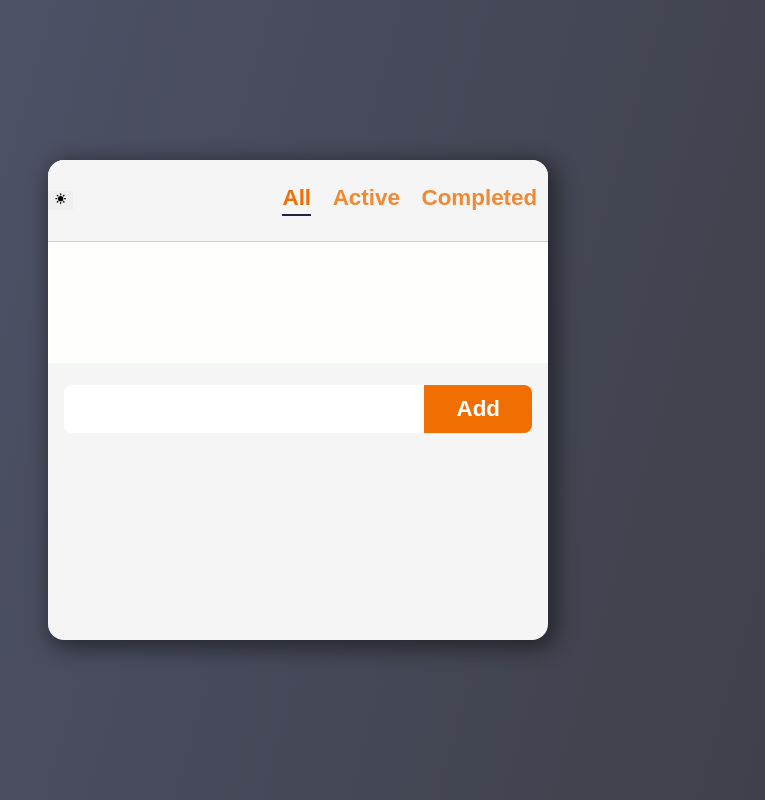
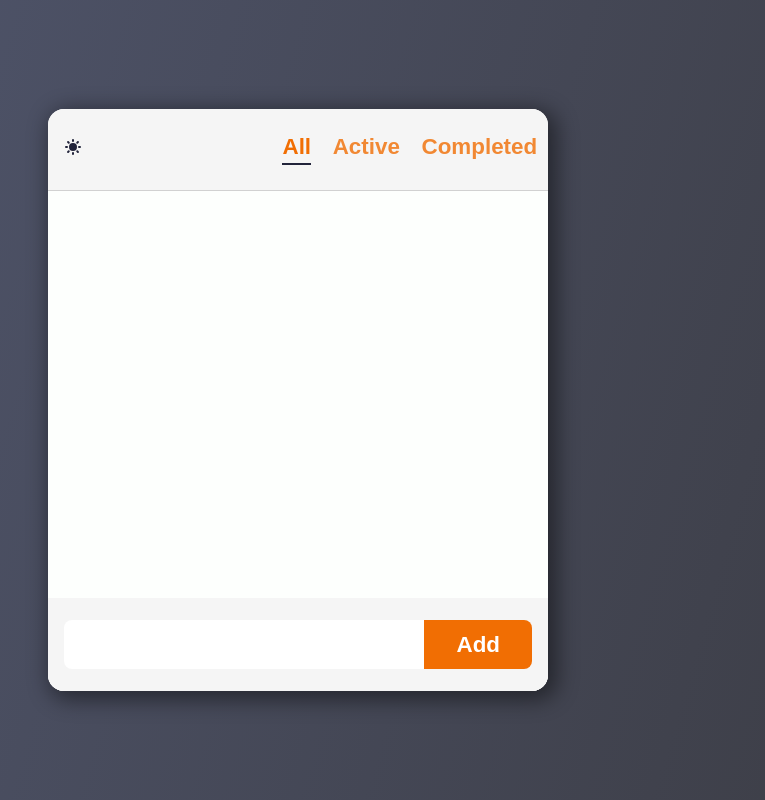
Before and after one commit to sejinniemma/TodoApp, a React (Create React App) app: page / in a window 1280 px wide. Shown: the whole page, without its empty margins (342-1107 px from the left). Built offline with nearby package versions, Linux system fonts and the light colour scheme; the HTML template or start-up script is replaced by a standard one.

Commit message:
add DarkMode context

```diff
--- a/src/App.jsx
+++ b/src/App.jsx
@@ -3,12 +3,14 @@
 import styles from './App.module.css';
 import TodoList from './components/TodoList/TodoList';
 import { useState } from 'react';
+import { DarkModeProvider } from './context/DarkModeContext';
 
 const filters = ['all', 'active', 'completed'];
 const App = () => {
   const [filter, setFilter] = useState(filters[0]);
 
   return (
+    <DarkModeProvider>
       <div className={styles.container}>
         <Header
           filters={filters}
@@ -17,6 +19,7 @@
         />
         <TodoList filter={filter} />
       </div>
+    </DarkModeProvider>
   );
 };
 
--- a/src/components/Header/Header.jsx
+++ b/src/components/Header/Header.jsx
@@ -1,12 +1,16 @@
 import React from 'react';
 import { HiSun } from 'react-icons/hi';
+import { MdOutlineDarkMode } from 'react-icons/md';
+import { useDarkMode } from '../../context/DarkModeContext';
 import styles from './Header.module.css';
 
 const Header = ({ filters, filter, onFilterChange }) => {
+  const { darkMode, toggleDarkMode } = useDarkMode();
+  const dark = darkMode ? styles.dark : styles.light;
   return (
     <header className={styles.header}>
-      <button>
-        <HiSun />
+      <button className={styles.button} onClick={toggleDarkMode}>
+        {darkMode ? <MdOutlineDarkMode /> : <HiSun />}
       </button>
       <ul className={styles.filters}>
         {filters.map((value, index) => (
--- a/src/components/Header/Header.module.css
+++ b/src/components/Header/Header.module.css
@@ -4,6 +4,13 @@
   align-items: center;
   background-color: var(--color-bg-dark);
   border-bottom: 1px solid var(--color-grey);
+}
+
+.button {
+  background-color: transparent;
+  width: 50px;
+  font-size: 20px;
+  color: var(--color-text);
 }
 
 .filters {
--- a/src/components/Todo/Todo.jsx
+++ b/src/components/Todo/Todo.jsx
@@ -2,8 +2,9 @@
 import { FaTrashAlt } from 'react-icons/fa';
 import styles from './Todo.module.css';
 
-const Todo = ({ filter, todo, onUpdate, onDelete }) => {
+const Todo = ({ darkMode, filter, todo, onUpdate, onDelete }) => {
   const { text, status } = todo;
+  const dark = darkMode ? styles.dark : '';
 
   const handleChange = (e) => {
     const status = e.target.checked ? 'completed' : 'active';
--- a/src/components/Todo/Todo.module.css
+++ b/src/components/Todo/Todo.module.css
@@ -4,7 +4,7 @@
   align-items: center;
   padding: 0.5rem 1rem;
   margin: 0.1rem 0;
-  color: var(--clor-text);
+  color: var(--color-text);
 }
 
 .checkbox {
--- a/src/components/TodoList/TodoList.jsx
+++ b/src/components/TodoList/TodoList.jsx
@@ -3,9 +3,12 @@
 import { useState } from 'react';
 import AddTodo from '../AddTodo/AddTodo';
 import styles from './TodoList.module.css';
+import { useDarkMode } from '../../context/DarkModeContext';
 
 const TodoList = ({ filter }) => {
   const [todos, setTodos] = useState([]);
+  const { darkMode, toggleDarkMode } = useDarkMode();
+
   const handleAdd = (value) => setTodos([...todos, value]);
   const handleUpdate = (updated) =>
     setTodos(todos.map((todo) => (todo.id === updated.id ? updated : todo)));
@@ -19,6 +22,7 @@
       <ul className={styles.list}>
         {filtered.map((todo) => (
           <Todo
+            darkMode={darkMode}
             key={todo.id}
             todo={todo}
             onUpdate={handleUpdate}
--- a/src/components/TodoList/TodoList.module.css
+++ b/src/components/TodoList/TodoList.module.css
@@ -1,5 +1,5 @@
 .container {
-  height: 100%;
+  height: 500px;
   min-height: 0;
   display: flex;
   flex-direction: column;
@@ -8,5 +8,6 @@
 
 .list {
   flex: 1 1 auto;
+  height: 100%;
   overflow-y: auto;
 }
--- /dev/null
+++ b/src/context/DarkModeContext.jsx
@@ -0,0 +1,43 @@
+import React from 'react';
+import { useEffect } from 'react';
+import { useState } from 'react';
+import { createContext, useContext } from 'react';
+
+const DarkModeContext = createContext();
+
+export function DarkModeProvider({ children }) {
+  const [darkMode, setDarkmode] = useState(false);
+  const toggleDarkMode = () => {
+    setDarkmode(!darkMode);
+    updateDarkMode(!darkMode); //로컬에저장 및 색적용
+  };
+
+  // 어플리케이션이 처음 마운트될때,
+  // 로컬스토리지에있는 darkmode 여부를 알아와서 우리의 상태값에 적용시켜준다.
+  useEffect(() => {
+    const isDark =
+      localStorage.theme === 'dark' ||
+      (!('theme' in localStorage) &&
+        window.matchMedia('(prefers-color-scheme: dark)').matches);
+
+    setDarkmode(isDark);
+    updateDarkMode(isDark);
+  }, []);
+
+  return (
+    <DarkModeContext.Provider value={{ darkMode, toggleDarkMode }}>
+      {children}
+    </DarkModeContext.Provider>
+  );
+}
+
+function updateDarkMode(darkMode) {
+  if (darkMode) {
+    document.documentElement.classList.add('dark');
+    localStorage.theme = 'dark';
+  } else {
+    document.documentElement.classList.remove('dark');
+    localStorage.theme = 'light';
+  }
+}
+export const useDarkMode = () => useContext(DarkModeContext);
--- a/src/index.css
+++ b/src/index.css
@@ -6,6 +6,13 @@
   --color-accent: #f16e03;
   --color-white: white;
   --color-scrollbar: #aaa7a7;
+}
+
+html.dark {
+  --color-bg-dark: #1a1c35;
+  --color-bg: #22243b;
+  --color-grey: #4e4e4e;
+  --color-text: #fdfffd;
 }
 
 body {
@@ -32,7 +39,6 @@
 
 #root {
   width: 100%;
-  height: 60%;
   max-width: 500px;
   background-color: var(--color-bg-dark);
   overflow: hidden;
@@ -60,6 +66,7 @@
 button {
   outline: none;
   border: none;
+  cursor: pointer;
 }
 
 ::-webkit-scrollbar {
```
Lines whose indentation alone changed are shown as unchanged.
